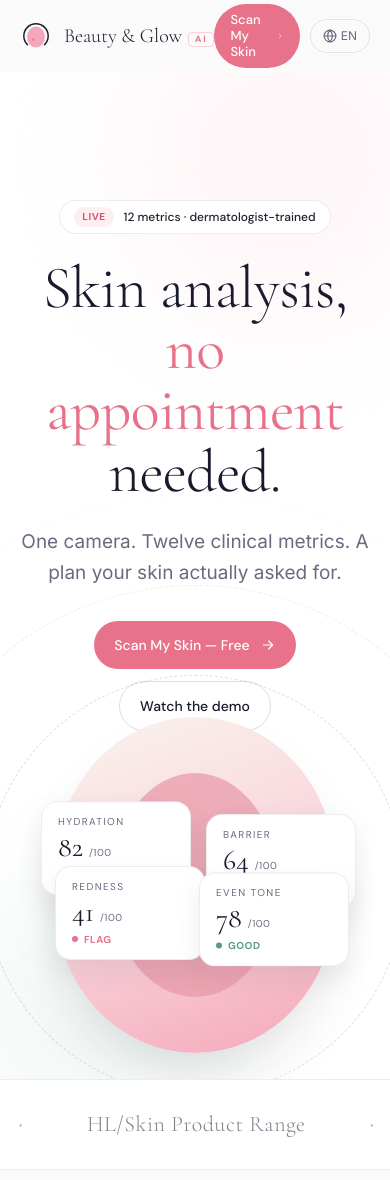
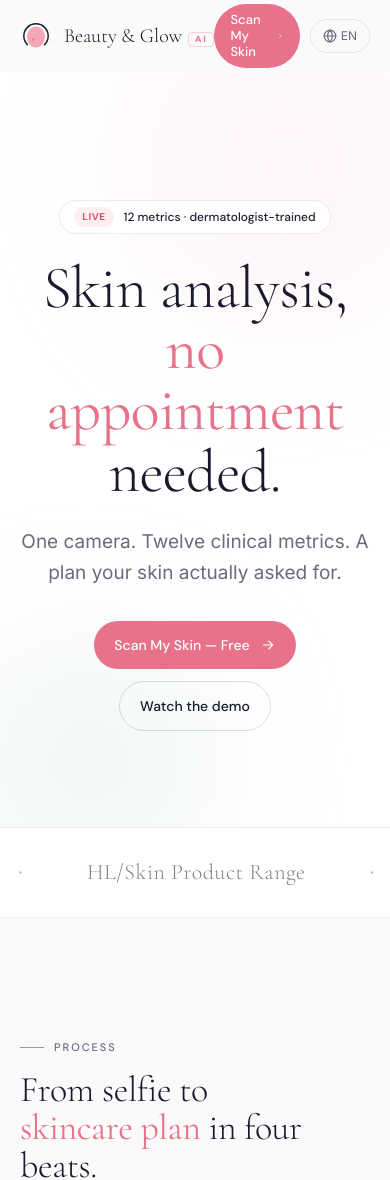
Before and after one commit to moazzam-ali/evaluation-corporal, a Next.js app: page / in a window 390 px wide. Shown: the top 1180 px of the page. Built offline with nearby package versions, Linux system fonts and the light colour scheme.

Commit message:
home hero animation problem on mobile

```diff
--- a/src/app/page.jsx
+++ b/src/app/page.jsx
@@ -256,9 +256,9 @@ function LandingPageInner() {
               </a>
             </Reveal>
 
-            {/* Canvas with face + rings + metric bubbles */}
+            {/* Canvas with face + rings + metric bubbles — desktop only */}
             <Reveal delay={0.32}>
-              <div className="pointer-events-none relative mx-auto mt-14" style={{ maxWidth: 880, aspectRatio: "16/9" }}>
+              <div className="pointer-events-none relative mx-auto mt-14 hidden md:block" style={{ maxWidth: 880, aspectRatio: "16/9" }}>
                 {/* Concentric dashed rings */}
                 <div className="absolute inset-0">
                   {[780, 600, 420].map((size, i) => (
```
